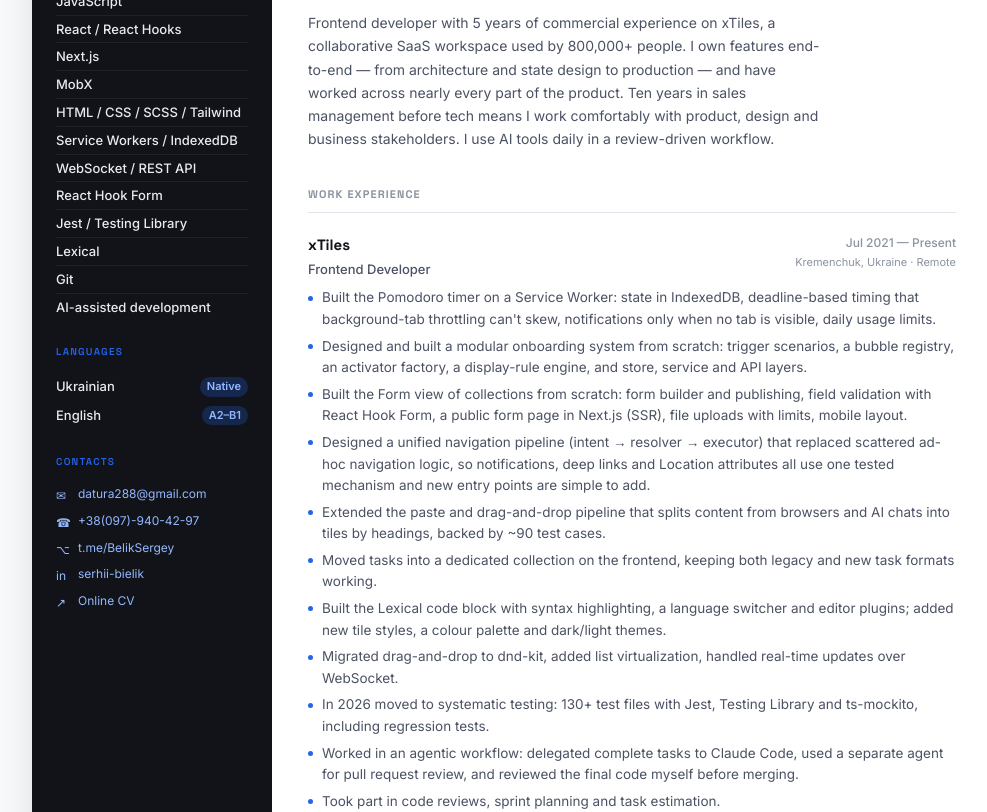
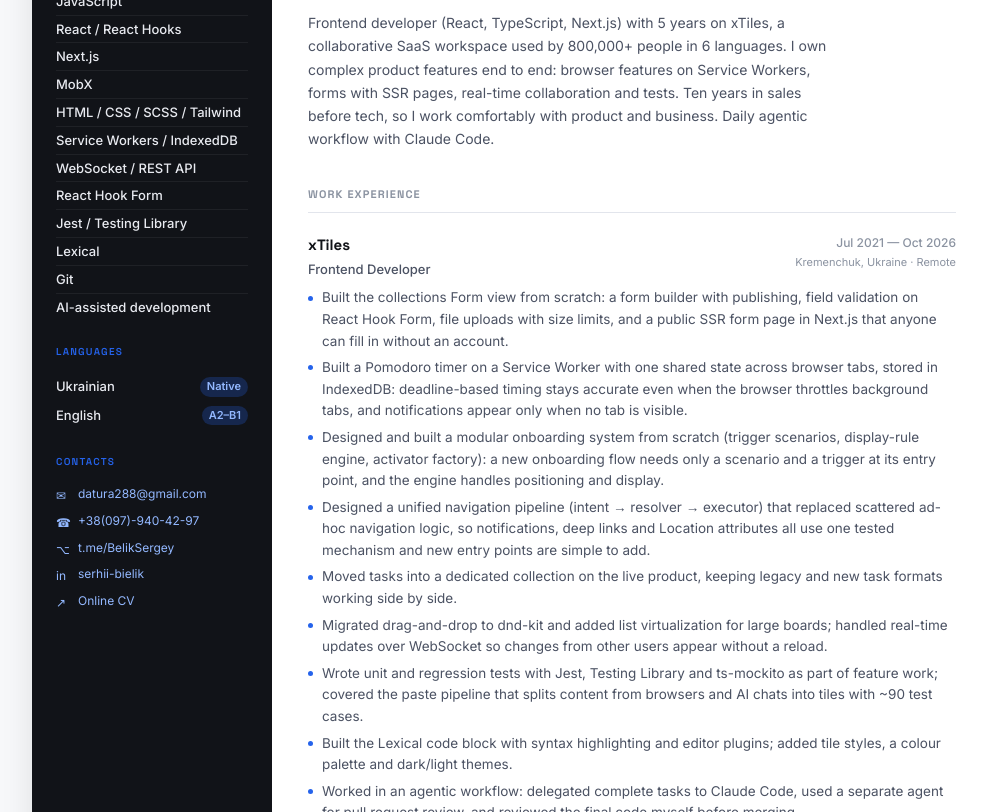
Before and after one commit to BelikSergey/CV, a plain HTML site: page index.html in a window 1280 px wide. Shown: the part 140-952 px from the top of the page, without its empty margins (128-1115 px from the left). Drawn offline with Linux system fonts and the light colour scheme.

Commit message:
правки 6 змінив порядок і сам текст резюме змістив акценти

```diff
--- a/index.html
+++ b/index.html
@@ -82,7 +82,7 @@
         <h1 class="name">Serhii Bielik</h1>
         <p class="title">Frontend Developer · React / TypeScript / Next.js</p>
         <p class="summary">
-          Frontend developer with 5 years of commercial experience on xTiles, a collaborative SaaS workspace used by 800,000+ people. I own features end-to-end — from architecture and state design to production — and have worked across nearly every part of the product. Ten years in sales management before tech means I work comfortably with product, design and business stakeholders. I use AI tools daily in a review-driven workflow.
+          Frontend developer (React, TypeScript, Next.js) with 5 years on xTiles, a collaborative SaaS workspace used by 800,000+ people in 6 languages. I own complex product features end to end: browser features on Service Workers, forms with SSR pages, real-time collaboration and tests. Ten years in sales before tech, so I work comfortably with product and business. Daily agentic workflow with Claude Code.
         </p>
       </header>
 
@@ -99,23 +99,21 @@
               <p class="job-role">Frontend Developer</p>
             </div>
             <div class="job-meta">
-              <span class="job-period">Jul 2021 — Present</span>
+              <span class="job-period">Jul 2021 — Oct 2026</span>
               <span class="job-location">Kremenchuk, Ukraine · Remote</span>
             </div>
           </div>
           <ul class="job-points">
-            <li>Built the Pomodoro timer on a Service Worker: state in IndexedDB, deadline-based timing that background-tab throttling can't skew, notifications only when no tab is visible, daily usage limits.</li>
-            <li>Designed and built a modular onboarding system from scratch: trigger scenarios, a bubble registry, an activator factory, a display-rule engine, and store, service and API layers.</li>
-            <li>Built the Form view of collections from scratch: form builder and publishing, field validation with React Hook Form, a public form page in Next.js (SSR), file uploads with limits, mobile layout.</li>
+            <li>Built the collections Form view from scratch: a form builder with publishing, field validation on React Hook Form, file uploads with size limits, and a public SSR form page in Next.js that anyone can fill in without an account.</li>
+            <li>Built a Pomodoro timer on a Service Worker with one shared state across browser tabs, stored in IndexedDB: deadline-based timing stays accurate even when the browser throttles background tabs, and notifications appear only when no tab is visible.</li>
+            <li>Designed and built a modular onboarding system from scratch (trigger scenarios, display-rule engine, activator factory): a new onboarding flow needs only a scenario and a trigger at its entry point, and the engine handles positioning and display.</li>
             <li>Designed a unified navigation pipeline (intent → resolver → executor) that replaced scattered ad-hoc navigation logic, so notifications, deep links and Location attributes all use one tested mechanism and new entry points are simple to add.</li>
-            <li>Extended the paste and drag-and-drop pipeline that splits content from browsers and AI chats into tiles by headings, backed by ~90 test cases.</li>
-            <li>Moved tasks into a dedicated collection on the frontend, keeping both legacy and new task formats working.</li>
-            <li>Built the Lexical code block with syntax highlighting, a language switcher and editor plugins; added new tile styles, a colour palette and dark/light themes.</li>
-            <li>Migrated drag-and-drop to dnd-kit, added list virtualization, handled real-time updates over WebSocket.</li>
-            <li>In 2026 moved to systematic testing: 130+ test files with Jest, Testing Library and ts-mockito, including regression tests.</li>
+            <li>Moved tasks into a dedicated collection on the live product, keeping legacy and new task formats working side by side.</li>
+            <li>Migrated drag-and-drop to dnd-kit and added list virtualization for large boards; handled real-time updates over WebSocket so changes from other users appear without a reload.</li>
+            <li>Wrote unit and regression tests with Jest, Testing Library and ts-mockito as part of feature work; covered the paste pipeline that splits content from browsers and AI chats into tiles with ~90 test cases.</li>
+            <li>Built the Lexical code block with syntax highlighting and editor plugins; added tile styles, a colour palette and dark/light themes.</li>
             <li>Worked in an agentic workflow: delegated complete tasks to Claude Code, used a separate agent for pull request review, and reviewed the final code myself before merging.</li>
-            <li>Took part in code reviews, sprint planning and task estimation.</li>
-            <li>Worked with design, backend and product from spec to production; instrumented features with Amplitude analytics.</li>
+            <li>Reviewed teammates' pull requests, helped colleagues with the codebase, took part in sprint planning and estimation, and worked with design, backend and product from spec to production; instrumented features with Amplitude.</li>
           </ul>
           <ul class="job-stack">
             <li>TypeScript</li>
```
